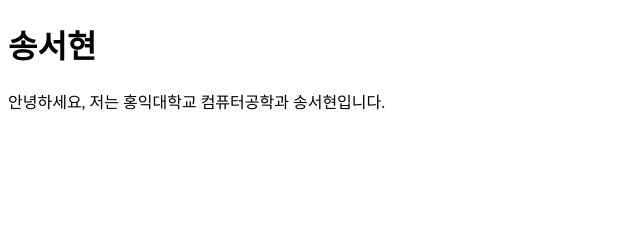
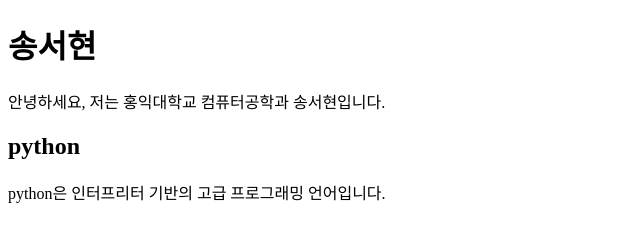
Before and after one commit to seohyeonon/DEV-INTRO, a plain HTML site: page index.html in a window 1280 px wide. Shown: the whole page, without its empty margins (0-640 px from the left). Drawn offline with Linux system fonts and the light colour scheme.

Commit message:
자기소개

```diff
--- a/index.html
+++ b/index.html
@@ -8,5 +8,7 @@
 <body>
     <h1>송서현</h1>
     <p>안녕하세요, 저는 홍익대학교 컴퓨터공학과 송서현입니다.</p>
+    <h2>python</h2>
+    <p>python은 인터프리터 기반의 고급 프로그래밍 언어입니다.</p>
 </body>
 </html>
```
